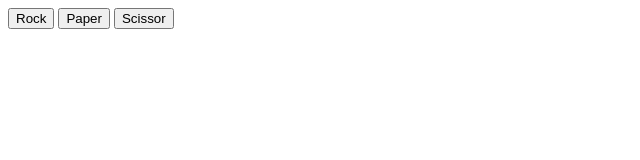
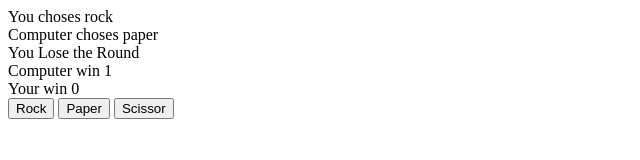
Before and after one commit to Abdul-Rehman164/Rock-Paper-Scissor, a plain HTML site: page index.html in a window 1280 px wide. Both pictures are taken after a click on the button "Rock". Shown: the whole page, without its empty margins (0-640 px from the left). Drawn offline with Linux system fonts and the light colour scheme.

Commit message:
Added the winner and loser text on the screen

```diff
--- a/index.html
+++ b/index.html
@@ -7,6 +7,7 @@
     <title>Document</title>
 </head>
 <body>
+    <div class="displayWinner"></div>
     <button class="rockButton">Rock</button>
     <button class="paperButton">Paper</button>
     <button class="scissorButton">Scissor</button>
--- a/script.js
+++ b/script.js
@@ -18,46 +18,48 @@ function determineWinner(ComputerSelection, PlayerSelection){
     (PlayerSelection === 'scissor' && ComputerSelection === 'paper')
     ) {
         PlayerWin++;
-        return 'You Win';
+        return 'You Win the Round';
     }
     else {
         ComputerWin++;
-        return 'You Lose';
+        return 'You Lose the Round';
     }
 }
 
 function displayWinner(){
-    // Cointing wins
-    ComputerWin = 0;
-    PlayerWin = 0;
 
-    console.log(`You choses ${PlayerValue}`);
-    console.log(`Computer choses ${ComputerValue}`);
+    ComputerValue = getComputerValue();
 
-    console.log(determineWinner(ComputerValue,PlayerValue ));
+    const text = document.querySelector('.displayWinner');
+    text.innerHTML = '';
+    text.innerHTML += `You choses ${PlayerValue} <br>`;
+    text.innerHTML += `Computer choses ${ComputerValue} <br>`;
 
-    console.log(`Computer win ${ComputerWin}`);
-    console.log(`Your win ${PlayerWin}`);
+    text.innerHTML += `${determineWinner(ComputerValue,PlayerValue)}<br>`;
+
+    text.innerHTML += `Computer win ${ComputerWin} <br>`;
+    text.innerHTML += `Your win ${PlayerWin} <br>`;
 }
 
 // Get the value from the user and play the game
 function playGame(){
     const buttons = document.querySelectorAll('button');
+
     buttons.forEach(button => button.addEventListener('click',function(e){
+
         const buttonClass = e.target.classList.value;
+
         if (buttonClass === 'rockButton') {
             PlayerValue = 'rock';
-            ComputerValue = getComputerValue();
             displayWinner();
         } else if (buttonClass === 'paperButton') {
             PlayerValue = 'paper';
-            ComputerValue = getComputerValue();
             displayWinner();
         } else if (buttonClass === 'scissorButton') {
             PlayerValue = 'scissor';
-            ComputerValue = getComputerValue();
             displayWinner();
         }
+
     }));
 
 }
@@ -66,4 +68,6 @@ function playGame(){
 
 let PlayerValue = '';
 let ComputerValue = '';
+let ComputerWin = 0;
+let PlayerWin = 0;
 playGame();
```
